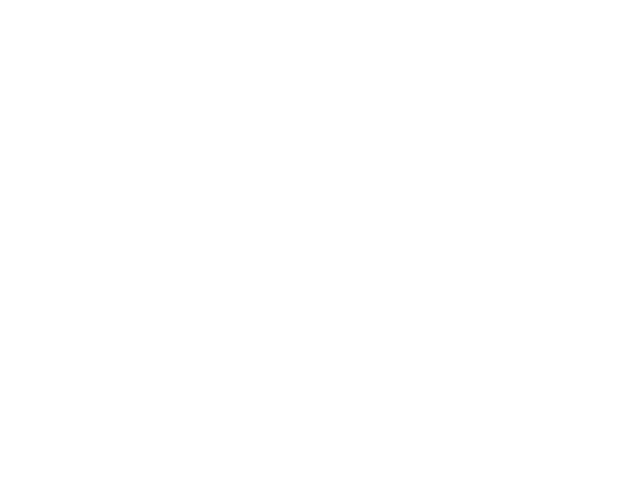
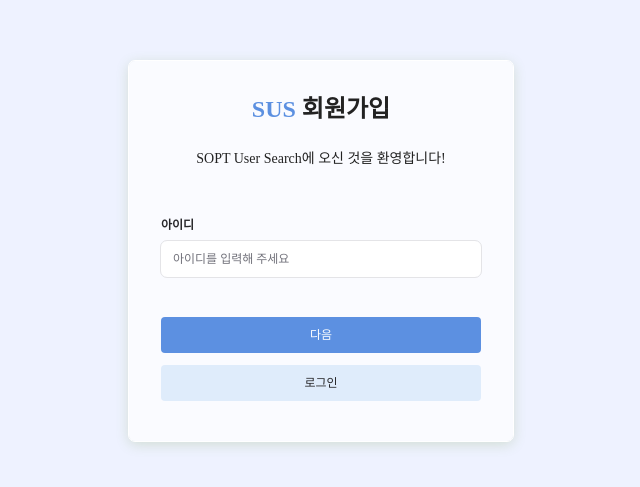
Before and after one commit to AT-SOPT-WEB/SoeunYoon, a React (Vite) app in the folder week4-assignment/: page /signup in a window 1280 px wide. Shown: the part 149-636 px from the top of the page, without its empty margins (319-959 px from the left). Built offline with nearby package versions, Linux system fonts and the light colour scheme; a web font is replaced by a local one.

Commit message:
feat: 회원가입 UI 구현

```diff
--- a/week4-assignment/src/components/login/AuthLayout.tsx
+++ b/week4-assignment/src/components/login/AuthLayout.tsx
@@ -2,17 +2,26 @@ interface AuthLayoutProps {
   children: React.ReactNode;
   title: string;
   highlight: string;
+  optionalText?: string;
 }
 
-  export default function AuthLayout({ children, title, highlight }: AuthLayoutProps) {
+export default function AuthLayout({
+  children,
+  title,
+  highlight,
+  optionalText,
+}: AuthLayoutProps) {
   return (
     <div className="w-screen h-screen bg-indigo-50 flex items-center justify-center">
       <div className="w-96 bg-white bg-opacity-70 rounded-md shadow-[0px_3px_14px_rgba(85,128,20,0.2)] outline outline-[0.7px] outline-white p-8">
         <div className="text-center mb-12">
-            <h1 className="text-2xl font-semibold">
+          <h1 className="text-2xl font-semibold mb-2">
             <span className="text-darkSky">{highlight}</span>
             <span className="text-black"> {title}</span>
           </h1>
+          {optionalText && (
+            <p className="my-6 text-sm text-black">{optionalText}</p>
+          )}
         </div>
         {children}
       </div>
--- a/week4-assignment/src/index.css
+++ b/week4-assignment/src/index.css
@@ -3,7 +3,7 @@
 @tailwind utilities;
 
 :root {
-  --background: #ffffff;
+  --background: #EDF4FF;
   --foreground: #171717;
 }
 
--- a/week4-assignment/src/pages/Login.tsx
+++ b/week4-assignment/src/pages/Login.tsx
@@ -1,8 +1,11 @@
+import { useNavigate } from 'react-router';
+
 import AuthLayout from '../components/login/AuthLayout';
 import Input from '../components/common/Input';
 import Button from '../components/common/Button';
 
 export default function Login() {
+  const navigate = useNavigate();
   return (
     <AuthLayout title="로그인" highlight="SUS">
       <div className="flex flex-col gap-6">
@@ -11,7 +14,7 @@ export default function Login() {
 
         <div className="flex flex-col gap-3 mt-4">
           <Button>로그인</Button>
-          <Button variant="secondary">회원가입</Button>
+          <Button variant="secondary" onClick={() => navigate('/signup')}>회원가입</Button>
         </div>
       </div>
     </AuthLayout>
--- a/week4-assignment/src/pages/Signup.tsx
+++ b/week4-assignment/src/pages/Signup.tsx
@@ -1,7 +1,21 @@
+import { useNavigate } from 'react-router';
+
+import AuthLayout from '../components/login/AuthLayout';
+import Input from '../components/common/Input';
+import Button from '../components/common/Button';
+
 export default function Signup() {
-    return (
-      <div>
+  const navigate = useNavigate();
+  return (
+    <AuthLayout title="회원가입" highlight="SUS" optionalText="SOPT User Search에 오신 것을 환영합니다!">
+      <div className="flex flex-col gap-6">
+        <Input label="아이디" placeholder="아이디를 입력해 주세요" />
 
+        <div className="flex flex-col gap-3 mt-4 mb-2">
+          <Button>다음</Button>
+          <Button variant="secondary" onClick={() => navigate('/login')}>로그인</Button>
+        </div>
       </div>
-    );
-  }
+    </AuthLayout>
+  );
+}
```
Lines whose indentation alone changed are shown as unchanged.
